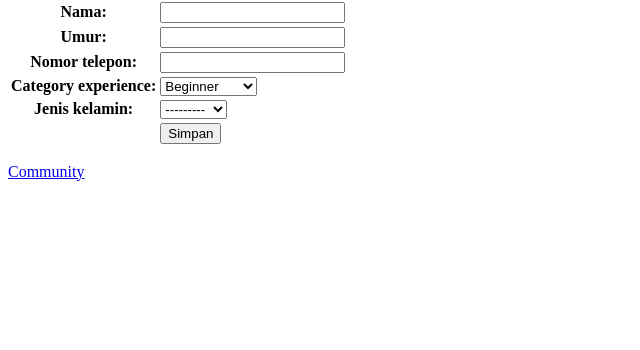
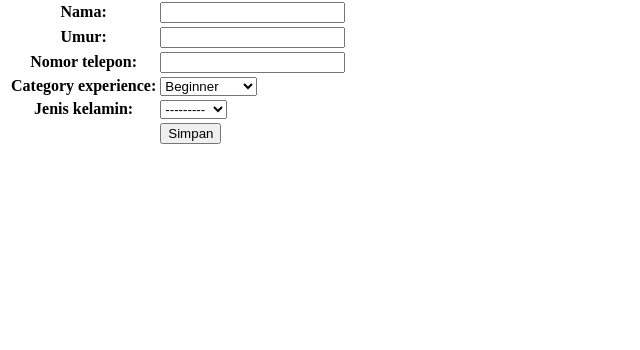
Before and after one commit to pbp-kelompok-c09/MountTrack, a Django app: page /profile/ in a window 1280 px wide. Shown: the part 190-540 px from the top of the page, without its empty margins (0-640 px from the left). Run offline with Django 5.2, Linux system fonts and the light colour scheme; the visitor is signed in with stand-in values (Sample User, id 1).

Commit message:
Update: refine Community Events UI and filter logic

```diff
--- a/userprofile/templates/profile.html
+++ b/userprofile/templates/profile.html
@@ -24,11 +24,5 @@
     </table>
   </form>
 
-  <!-- 🔽 Tambahan tombol Community -->
-  <div style="margin-top: 16px;">
-    <a href="/community/" class="btn btn-primary">Community</a>
-  </div>
-
-</div>
 
 {% endblock content %}
```
